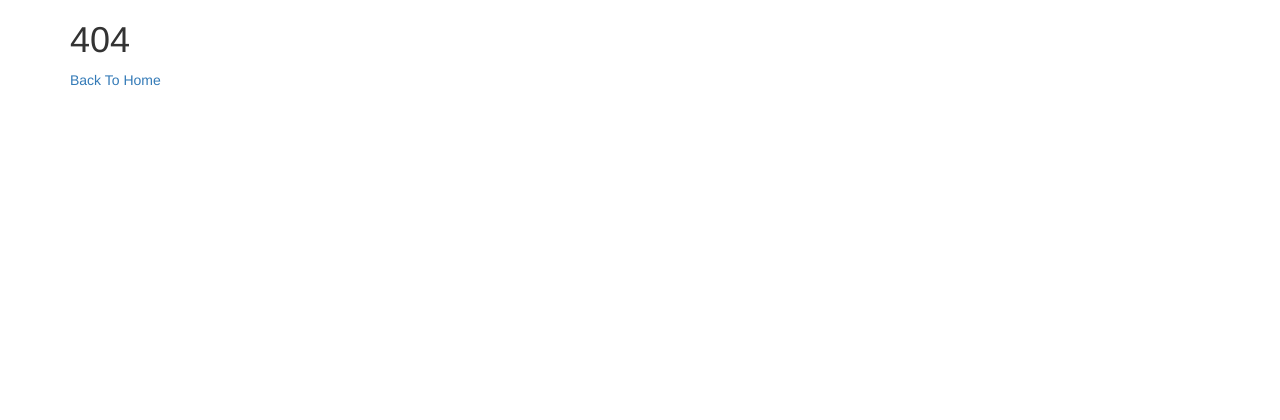
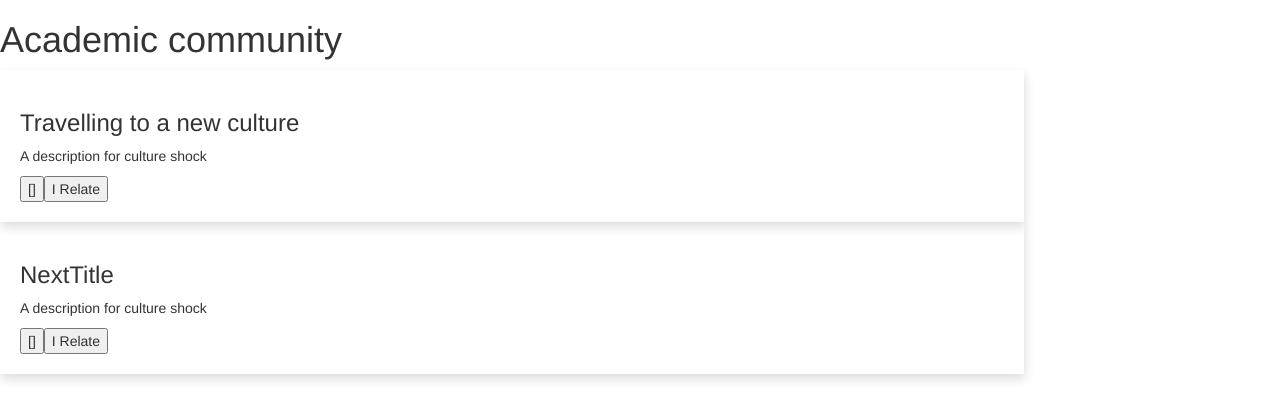
Before and after one commit to jkhedani/culture-shocks, a React (Vite) app: page /commlist in a window 1280 px wide. Before the commit this address had no page. Shown: the top 420 px of the page. Built offline with nearby package versions, Linux system fonts and the light colour scheme.

Commit message:
Complete community list slide

```diff
--- /dev/null
+++ b/src/components/CommunityList.scss
@@ -0,0 +1,14 @@
+.culture-shock {
+  width: 80%;
+  box-shadow: 1px 5px 10px #DDD;
+  padding: 20px;
+}
+.modal-cs {
+  width: 100%;
+  height: 100%;
+  background-color: black;
+  position: absolute;
+  z-index: 9999;
+  top: 0;
+  left: 0;
+}
--- /dev/null
+++ b/src/components/CommunityList.tsx
@@ -0,0 +1,70 @@
+import React, { Component } from "react"
+import { Link } from "react-router-dom"
+import { observer, inject } from "mobx-react"
+import CultureShock from "./CultureShock"
+import Modal from "./Modal"
+import "./CommunityList.scss"
+
+class CommList extends Component<{}> {
+
+  constructor(props) {
+    super(props)
+    this.state = {
+      modalVisible: false
+    }
+  }
+
+  renderCultureShocks(cshocks) {
+    const cs = []
+    for (let i = 0; i < cshocks.length; i++) {
+      cs.push(
+        <div key={i} className="culture-shock" onClick={() => { this.toggleModal() }}>
+          <h3>{cshocks[i].title}</h3>
+          <p>{cshocks[i].desc}</p>
+          <div>
+            <button>[]{cshocks[i].user}</button>
+            <button>I Relate</button>
+          </div>
+        </div>
+      )
+    }
+    return cs
+  }
+
+  toggleModal() {
+    console.log("tests")
+    const c = this.state.modalVisible
+    this.setState({modalVisible: !c})
+  }
+
+  renderModal(title, desc) {
+    return (
+      <div className="modal-cs">
+        <h1>{title}</h1>
+        <p>{desc}</p>
+        <footer>
+          <button>I relate</button>
+          <button>Comment</button>
+          <button onClick={() => { this.toggleModal() }}>Close</button>
+        </footer>
+      </div>
+    )
+  }
+
+	render() {
+    const t = this.props.CultureShock.CultureShocks
+
+    return (
+      <div>
+        <h1>Academic community</h1>
+        {this.renderCultureShocks(t)}
+        {this.state.modalVisible ? this.renderModal(t[0].title,t[0].desc) : null}
+      </div>
+    )
+
+
+  }
+}
+
+// export default CommList
+export default inject("CultureShock")(observer(CommList))
--- /dev/null
+++ b/src/components/Modal.tsx
@@ -0,0 +1,26 @@
+import React, { Component } from "react"
+import { Link } from "react-router-dom"
+import "./Modal.scss"
+
+class Modal extends Component<{}> {
+
+  constructor(props) {
+    super(props)
+  }
+
+	render() {
+    return(
+      <div className="modal-cs">
+        <h1>{this.props.title}</h1>
+        <p>{this.props.desc}</p>
+        <footer>
+          <button>I relate</button>
+          <button>Comment</button>
+          <button>Close</button>
+        </footer>
+      </div>
+    )
+  }
+}
+
+export default Modal
--- a/src/index.tsx
+++ b/src/index.tsx
@@ -7,14 +7,18 @@ import { Home, Onboard, Login, NoMatch } from './routes';
 import "./styles/index.scss"
 import * as stores from './stores';
 
+// Tmp component
+import CommList from "./components/CommunityList"
+
 const App = () => (
 	<Provider {...stores}>
 		<Router>
 			<div id="wrapper">
         <Switch>
+          <Route exact path="/" component={Home} />
+          <Route exact path="/commlist" component={CommList} />
           <Route exact path="/login" component={Login} />
           <Route exact path="/onboard" component={Onboard} />
-          <Route exact path="/" component={Home} />
           <Route component={NoMatch} />
         </Switch>
 			</div>
--- a/src/stores/AppStore.tsx
+++ /dev/null
@@ -1,46 +0,0 @@
-/**
- * Sample MobX Class
- */
-import { action, observable, decorate } from 'mobx';
-
-class App_Store {
-
-  /////////////// Observable ///////////////
-
-  BuyerColumns = []
-
-  ///////////////// Models /////////////////
-
-  ModelAppConfig = {
-    totalPoints: 0,
-  }
-  ModelBuyerColumn = {
-    name: "",
-    columnType: ""
-  }
-
-  ///////////////// Drivers /////////////////
-
-  Create() {}
-  Read() {}
-  Update() {}
-
-  ///////////////// Use Cases /////////////////
-
-  CreateComparisonColumn(buyerColumnObject) {
-    this.BuyerColumns.push(buyerColumnObject)
-  }
-
-}
-
-decorate(App_Store, {
-  ModelAppConfig: observable,
-  ModelBuyerColumn: observable,
-  BuyerColumns: observable,
-  Create: action,
-  Read: action,
-  Update: action,
-  CreateComparisonColumn: action,
-})
-
-export default App_Store;
--- /dev/null
+++ b/src/stores/CultureShock.tsx
@@ -0,0 +1,43 @@
+/**
+ * Sample MobX Class
+ */
+import { action, observable, decorate } from 'mobx';
+
+class CultureShock_Store {
+
+  /////////////// Observable ///////////////
+
+  CultureShocks = [
+    {
+      "title": "Travelling to a new culture",
+      "desc": "A description for culture shock",
+      "username": "Justin",
+      "avatar_path": "",
+      "time": "1 hour ago",
+      "membership":"",
+    },
+    {
+      "title": "NextTitle",
+      "desc": "A description for culture shock",
+      "username": "Justin",
+      "avatar_path": "",
+    }
+  ]
+
+
+  ///////////////// Drivers /////////////////
+
+  Create() {}
+  Read() {}
+  Update() {}
+
+}
+
+decorate(CultureShock_Store, {
+  CultureShocks: observable,
+  Create: action,
+  Read: action,
+  Update: action,
+})
+
+export default CultureShock_Store;
--- a/src/stores/index.tsx
+++ b/src/stores/index.tsx
@@ -1,8 +1,8 @@
-import App_Store from './AppStore';
+import CultureShock_Store from './CultureShock';
 
 // Instantiate store classes for use
-const AppStore = new App_Store();
+const CultureShock = new CultureShock_Store();
 
 export {
-	AppStore,
+	CultureShock,
 }
--- a/src/styles/index.scss
+++ b/src/styles/index.scss
@@ -40,3 +40,8 @@ $robotoMono: "Roboto Mono", sans-serif;
   opacity: 1;
   transition: opacity 250ms ease-in;
 }
+
+
+/**
+ * Culture Shocks
+ */
```
